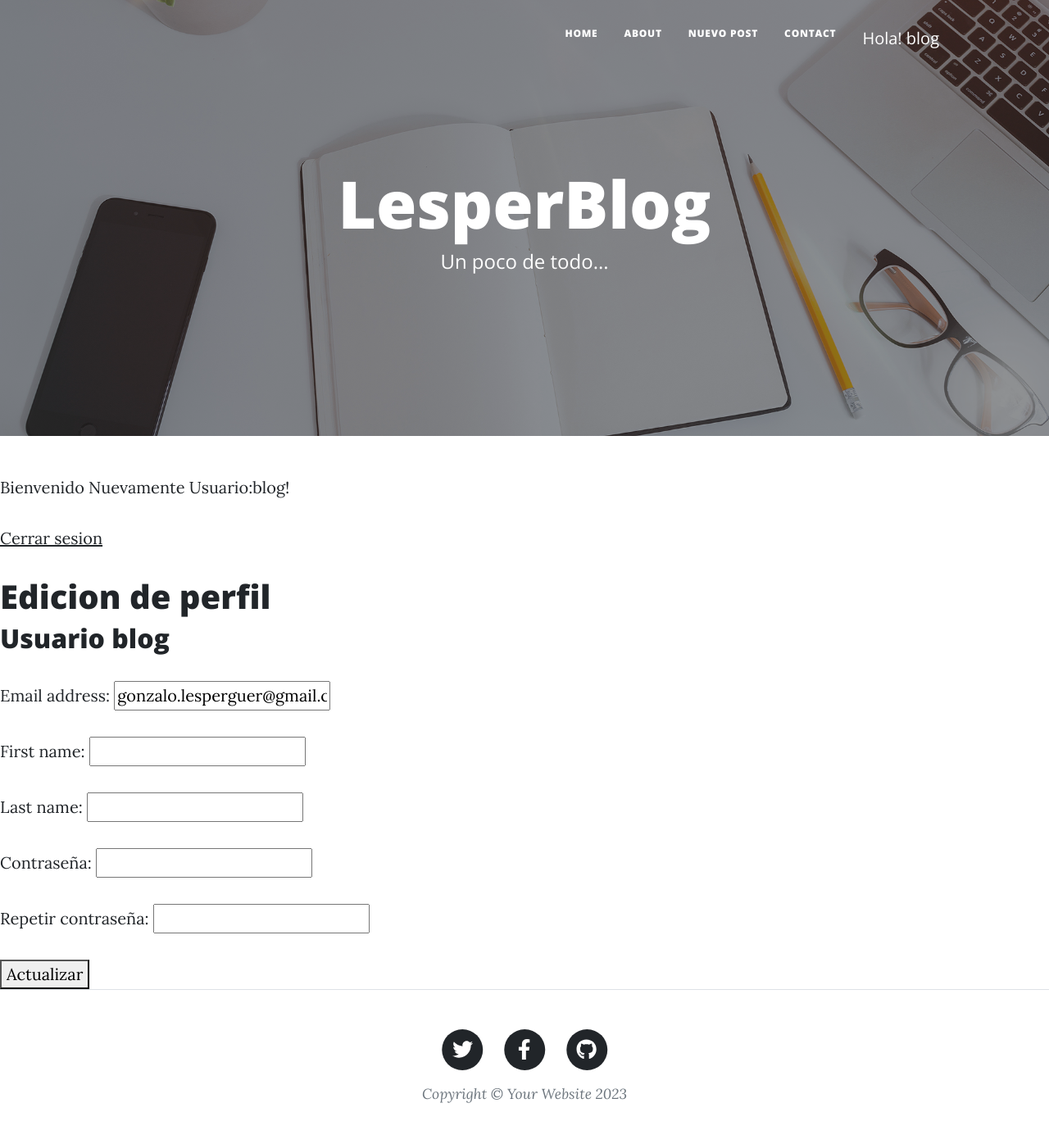
After one commit to GonLes/EntregaFinal, a Django app: page /editar_perfil/ in a window 1280 px wide. The commit adds this page. Shown: the whole page at 82% size. Run offline with Django 4.2, Linux system fonts and the light colour scheme; a user stored in the database is signed in; some libraries are stand-ins or nearby versions.

Commit message:
3er commit
Falta: modificar el usercreation form de Django agregando el avatar, y correo. generar la vista de perfil de usuario

```diff
--- a/ProyectoDjango/ProyectoDjango/settings.py
+++ b/ProyectoDjango/ProyectoDjango/settings.py
@@ -11,6 +11,7 @@ https://docs.djangoproject.com/en/4.2/ref/settings/
 """
 
 from pathlib import Path
+import os
 
 # Build paths inside the project like this: BASE_DIR / 'subdir'.
 BASE_DIR = Path(__file__).resolve().parent.parent
@@ -39,6 +40,7 @@ INSTALLED_APPS = [
     'django.contrib.staticfiles',
     'blog.apps.BlogConfig',
     'cuentas.apps.CuentasConfig',
+    'crispy_forms',
 ]
 
 MIDDLEWARE = [
@@ -126,4 +128,6 @@ DEFAULT_AUTO_FIELD = 'django.db.models.BigAutoField'
 
 #redirige el login al home template
 LOGIN_REDIRECT_URL="home"
-LOGOUT_REDIRECT_URL="home"
+LOGOUT_REDIRECT_URL="Logout"
+MEDIA_URL = '/media/'
+MEDIA_ROOT = os.path.join(BASE_DIR, 'media')
--- a/ProyectoDjango/blog/admin.py
+++ b/ProyectoDjango/blog/admin.py
@@ -1,4 +1,5 @@
 from django.contrib import admin
-from .models import Post
+from .models import Post , Avatar
 
 admin.site.register(Post)
+admin.site.register(Avatar)
--- /dev/null
+++ b/ProyectoDjango/blog/forms.py
@@ -0,0 +1,29 @@
+from django import forms
+from django.contrib.auth.forms import UserChangeForm
+from django.contrib.auth.models import User
+
+
+class UserEditForm(UserChangeForm):
+
+    password = forms.CharField(
+        help_text="",
+        widget=forms.HiddenInput(), required=False
+    )
+
+    password1 = forms.CharField(label="Contraseña", widget=forms.PasswordInput)
+    password2 = forms.CharField(label="Repetir contraseña", widget=forms.PasswordInput)
+
+    class Meta:
+        model=User
+        fields = ("email", "first_name", "last_name", "password1", "password2")
+
+    def clean_password2(self):
+
+        print(self.cleaned_data)
+
+        password1 = self.cleaned_data["password1"]
+        password2 = self.cleaned_data["password2"]
+
+        if password1 != password2:
+            raise forms.ValidationError("Las contraseñas no coinciden!!!!")
+        return password2
--- a/ProyectoDjango/blog/templates/base.html
+++ b/ProyectoDjango/blog/templates/base.html
@@ -32,6 +32,15 @@
                         <li class="nav-item"><a class="nav-link px-lg-3 py-3 py-lg-4" href="about.html">About</a></li>
                         <li class="nav-item"><a class="nav-link px-lg-3 py-3 py-lg-4" href="{% url 'post_new' %}">Nuevo Post</a></li>
                         <li class="nav-item"><a class="nav-link px-lg-3 py-3 py-lg-4" href="contact.html">Contact</a></li>
+                        {%if not request.user.is_authenticated %}
+                        <li class="nav-item"><a class="nav-link px-lg-3 py-3 py-lg-4" href="{% url 'login' %}">Inicia Sesion</a></li>
+                        {%endif %}
+                        {%if request.user.is_authenticated %}
+                        <li class="nav-item">
+                            <span class="nav-link px-lg-3 py-3 py-lg-4 d-inline-block text-white">Hola! {{ user.username }}</span>
+                        </li>
+
+                        {%endif %}
                     </ul>
                 </div>
             </div>
@@ -50,8 +59,9 @@
             </div>
         </header>
         {% if user.is_authenticated %}
-        <p>Bienvenido Nuevamente {{ user.username }}!</p>   <!-- si el usuario esta autnticado saluda-->
+        <p>Bienvenido Nuevamente Usuario:{{ user.username }}!</p>   <!-- si el usuario esta autnticado saluda-->
         <p><a href="{% url 'logout' %}">Cerrar sesion</a></p>
+
         {% else %}
         <p>Hola! aún no has iniciado sesion</p>  <!-- si no le pide que inicie sesion-->
         <p> <a href="{% url 'login' %}">Inicia sesion</a></p>
--- /dev/null
+++ b/ProyectoDjango/blog/templates/editar_perfil.html
@@ -0,0 +1,13 @@
+{% extends "base.html" %}
+
+{% block content %}
+<h1> Edicion de perfil</h1>
+<h2> Usuario {{user.username}}</h2>
+<form action="{% url 'EditarPerfil' %}" method="post">{% csrf_token %}
+
+    {{formularioEditorPerfil.as_p}}
+
+    <button type="submit"> Actualizar </button>
+</form>
+
+    {% endblock content %}
--- a/ProyectoDjango/blog/templates/post_new.html
+++ b/ProyectoDjango/blog/templates/post_new.html
@@ -1,9 +1,9 @@
 {% extends "base.html" %}
-
+{% load crispy_forms_tags %}
 {% block content %}
 <h1>Nuevo Post</h1>
 <form action="" method="post">{% csrf_token %}
-  {{ form.as_p }}
+  {% crispy form %}
 
   <input type="submit" value="Save">
 </form>
--- a/ProyectoDjango/blog/urls.py
+++ b/ProyectoDjango/blog/urls.py
@@ -1,11 +1,18 @@
 from django.urls import path , include
-from .views import BlogListView , BlogDetailView , BlogCreateView , BlogUpdateView , BlogDeleteView
+from django.conf import settings
+from django.conf.urls.static import static
+from .views import *
 
 urlpatterns = [
+    path("editar_perfil/", editar_perfil, name='EditarPerfil'),
     path("accounts/",include("django.contrib.auth.urls")),
     path("post/<int:pk>/delete/", BlogDeleteView.as_view(),name="post_delete"),
     path("post/<int:pk>/edit/", BlogUpdateView.as_view(), name="post_edit"),
     path("post/new/", BlogCreateView.as_view(), name="post_new"),  # new
     path("post/<int:pk>/", BlogDetailView.as_view(), name="post_detail"),
     path("", BlogListView.as_view(), name="home"),
+
 ]
+
+# para iamagenes
+urlpatterns+= static(settings.MEDIA_URL, document_root = settings.MEDIA_ROOT)
--- a/ProyectoDjango/blog/views.py
+++ b/ProyectoDjango/blog/views.py
@@ -1,4 +1,6 @@
+from django.contrib.auth.mixins import LoginRequiredMixin
 from django.shortcuts import render
+from .forms import UserEditForm
 
 # Create your views here.
 from django.views.generic import ListView , DetailView , CreateView,UpdateView,DeleteView
@@ -6,26 +8,50 @@ from .models import Post
 from django.urls import reverse_lazy
 
 
-class BlogListView(ListView):
+class BlogListView(LoginRequiredMixin,ListView):
     model = Post
     template_name = "home.html"
 
-class BlogDetailView(DetailView):
+class BlogDetailView(LoginRequiredMixin,DetailView):
     model=Post
     template_name="post_detail.html"
 
-class BlogCreateView(CreateView):
+class BlogCreateView(LoginRequiredMixin,CreateView):
     model=Post
     template_name="post_new.html"
     fields= ['titulo','subtitulo','autor','cuerpo']
 
 
-class BlogUpdateView(UpdateView):
+class BlogUpdateView(LoginRequiredMixin,UpdateView):
     model = Post
     template_name = "post_edit.html"
     fields = ['titulo', 'subtitulo','cuerpo']
 
-class BlogDeleteView(DeleteView):
+class BlogDeleteView(LoginRequiredMixin,DeleteView):
     model = Post
     template_name = "post_delete.html"
     success_url = reverse_lazy("home")
+
+
+def editar_perfil(request):
+    usuario=request.user
+    if request.method == "POST":
+
+        formularioEditorPerfil=UserEditForm(request.POST, instance=request.user)
+
+        if formularioEditorPerfil.is_valid():
+
+            data = formularioEditorPerfil.cleaned_data
+            usuario.first_name = data["first_name"]
+            usuario.last_name = data["last_name"]
+            usuario.email = data["email"]
+            usuario.set_password(data["password1"])
+            usuario.save()
+
+            return render(request, "home.html", {"mensaje": "Datos actualizados con éxito!"})
+        else:
+            return render(request, "editar_perfil.html", {"formularioEditorPerfil": formularioEditorPerfil})
+
+    else:
+        formularioEditorPerfil = UserEditForm(instance=usuario)
+        return render(request, "editar_perfil.html", {"formularioEditorPerfil": formularioEditorPerfil})
--- a/ProyectoDjango/cuentas/urls.py
+++ b/ProyectoDjango/cuentas/urls.py
@@ -1,6 +1,9 @@
 from django.urls import path
-from .views import SignUpView
+from .views import SignUpView , LogoutView
 
 urlpatterns = [
     path("signup/", SignUpView.as_view(), name="signup"),
+    path('logout', LogoutView.as_view(template_name='registration/logout.html'), name='Logout'),
+
+
 ]
--- a/ProyectoDjango/cuentas/views.py
+++ b/ProyectoDjango/cuentas/views.py
@@ -1,6 +1,11 @@
 from django.contrib.auth.forms import UserCreationForm
+from django.shortcuts import render
 from django.urls import reverse_lazy
 from django.views.generic import CreateView
+from django.contrib.auth.views import LogoutView
+from django.contrib.auth.mixins import LoginRequiredMixin
+
+
 # Create your views here.
 
 class SignUpView(CreateView):
```
Also changed, not shown: ProyectoDjango/blog/models.py (+10 -0 lines), ProyectoDjango/blog/templates/registration/logout.html (added, +16 -0 lines), ProyectoDjango/blog/migrations/0003_avatar.py (added), ProyectoDjango/db.sqlite3, ProyectoDjango/media/avatares/OIP.jpg (added).
